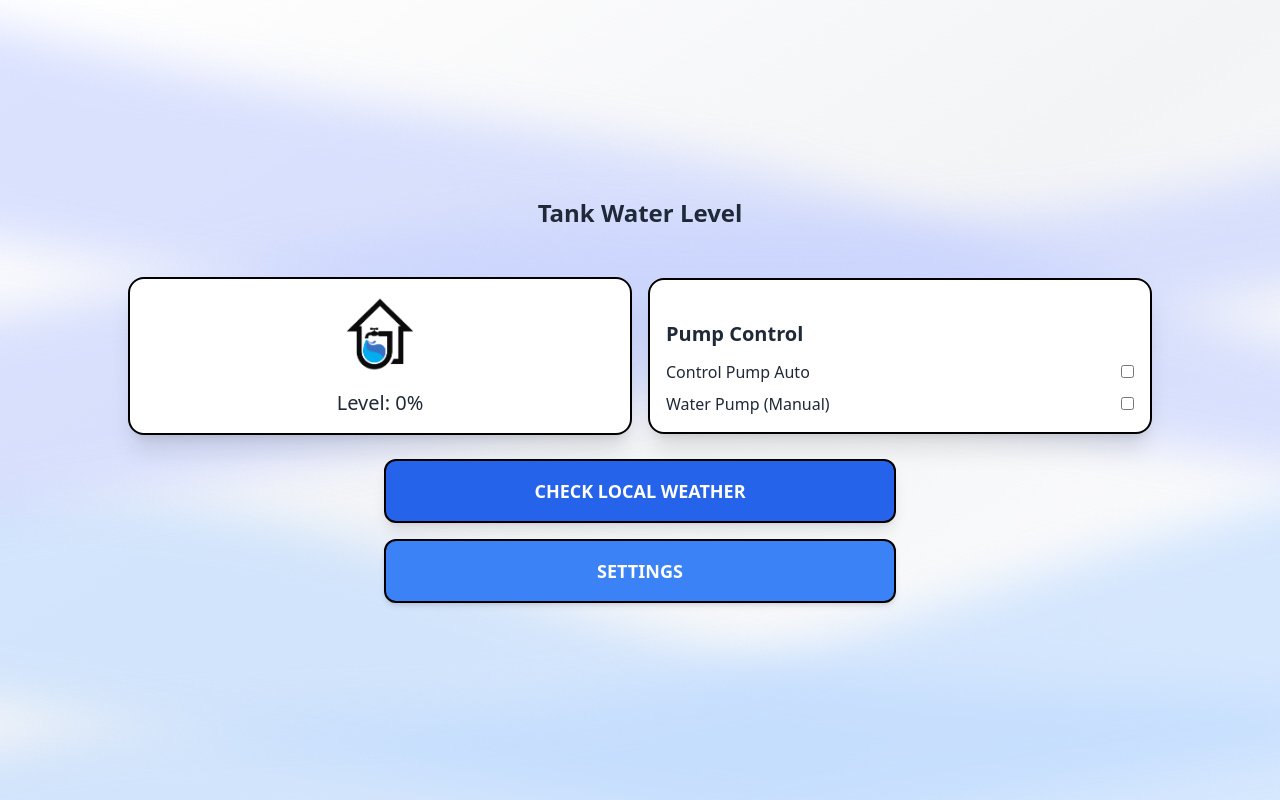
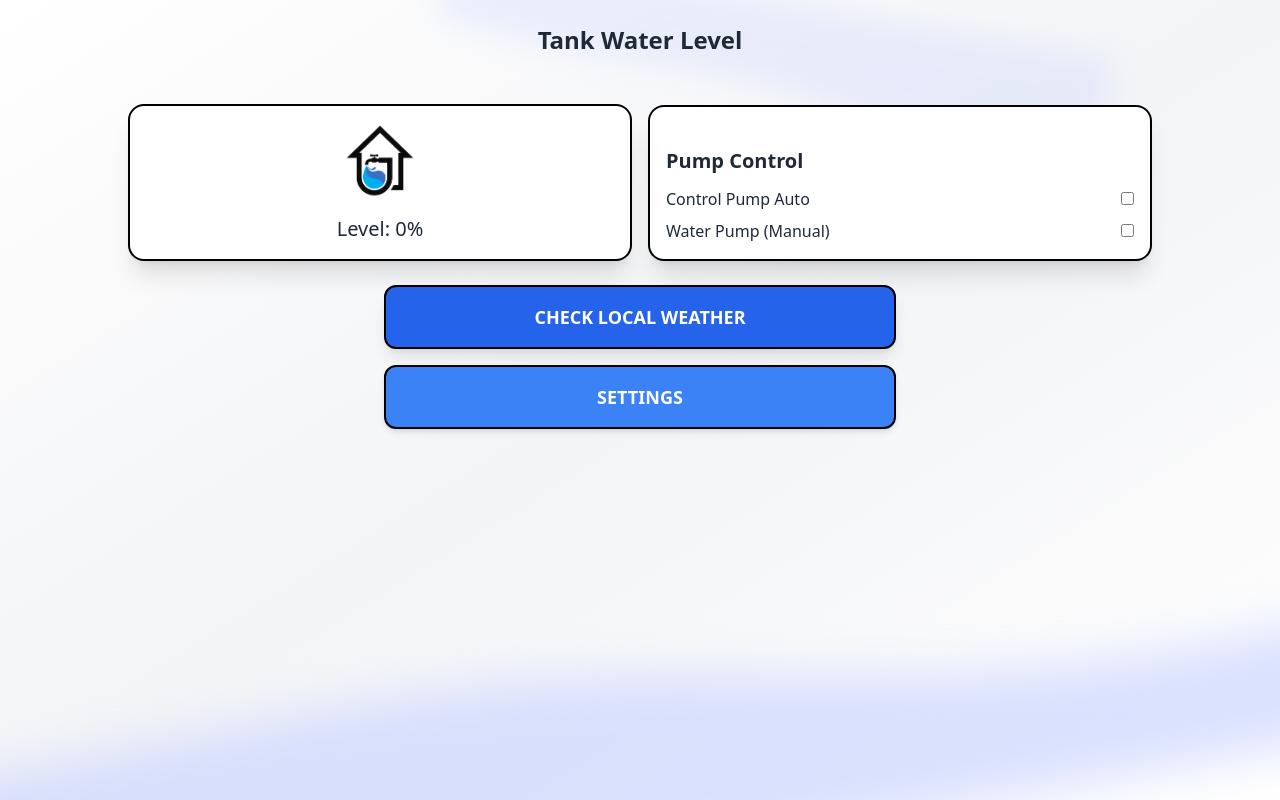
Before and after one commit to maryamsafdar/Smart-Water-Tank, a Next.js app in the folder smart-water-tank/: page /dashboard in a window 1280 px wide. Built offline with nearby package versions, Linux system fonts and the light colour scheme.

Commit message:
first commit

```diff
--- a/smart-water-tank/src/app/dashboard/page.tsx
+++ b/smart-water-tank/src/app/dashboard/page.tsx
@@ -1,41 +1,32 @@
 "use client";
-import { useRouter } from "next/navigation"; // ✅ Step 1: Import
+import { useRouter } from "next/navigation";
 import Header from "@/components/Header";
 import PumpControl from "@/components/PumpControl";
 import TankDisplay from "@/components/TankDisplay";
 
 export default function Dashboard() {
-  const router = useRouter(); // ✅ Step 2: Initialize router
-  const router1 = useRouter(); // ✅ Step 2: Initialize router
-
+  const router = useRouter();
+  const router1 = useRouter();
 
   return (
-    <div className="relative min-h-screen w-full bg-gradient-to-br from-white via-gray-100 to-white text-gray-800 flex justify-center items-center p-6 overflow-hidden">
+    <div className="relative min-h-screen w-full bg-gradient-to-br from-white via-gray-100 to-white text-gray-800 flex justify-center items-start pt-4 pb-6 px-6 overflow-hidden">
 
-       {/* Top Diagonal Blurred Waves */}
-      <div className="absolute top-[-10%] left-[-20%] w-[160%] rotate-[10deg] z-0 filter blur-xl opacity-70">
-        <svg className="w-full" viewBox="0 0 1440 320">
-          <path fill="#c7d2fe" fillOpacity="0.9" d="M0,160L60,165.3C120,171,240,181,360,181.3C480,181,600,171,720,181.3C840,192,960,224,1080,234.7C1200,245,1320,235,1380,229.3L1440,224L1440,320L1380,320C1320,320,1200,320,1080,320C960,320,840,320,720,320C600,320,480,320,360,320C240,320,120,320,60,320L0,320Z" />
-        </svg>
-        <svg className="w-full" viewBox="0 0 1440 320">
-          <path fill="#bfdbfe" fillOpacity="0.9" d="M0,224L60,208C120,192,240,160,360,160C480,160,600,192,720,197.3C840,203,960,181,1080,165.3C1200,149,1320,139,1380,133.3L1440,128L1440,320L1380,320C1320,320,1200,320,1080,320C960,320,840,320,720,320C600,320,480,320,360,320C240,320,120,320,60,320L0,320Z" />
+      {/* Top Diagonal Blurred Waves — reduced height and opacity */}
+      <div className="absolute top-0 left-[-20%] w-[160%] rotate-[10deg] z-0 filter blur-lg opacity-40">
+        <svg className="w-full h-[150px]" viewBox="0 0 1440 320">
+          <path fill="#c7d2fe" fillOpacity="0.8" d="M0,160L60,165.3C120,171,240,181,360,181.3C480,181,600,171,720,181.3C840,192,960,224,1080,234.7C1200,245,1320,235,1380,229.3L1440,224L1440,0L0,0Z" />
         </svg>
       </div>
 
       {/* Bottom Diagonal Blurred Waves */}
       <div className="absolute bottom-[-10%] right-[-20%] w-[160%] rotate-[-10deg] z-0 filter blur-xl opacity-70">
         <svg className="w-full" viewBox="0 0 1440 320">
-          <path fill="#c7d2fe" fillOpacity="0.9" d="M0,160L60,165.3C120,171,240,181,360,181.3C480,181,600,171,720,181.3C840,192,960,224,1080,234.7C1200,245,1320,235,1380,229.3L1440,224L1440,320L1380,320C1320,320,1200,320,1080,320C960,320,840,320,720,320C600,320,480,320,360,320C240,320,120,320,60,320L0,320Z" />
-        </svg>
-        <svg className="w-full" viewBox="0 0 1440 320">
-          <path fill="#bfdbfe" fillOpacity="0.9" d="M0,224L60,208C120,192,240,160,360,160C480,160,600,192,720,197.3C840,203,960,181,1080,165.3C1200,149,1320,139,1380,133.3L1440,128L1440,320L1380,320C1320,320,1200,320,1080,320C960,320,840,320,720,320C600,320,480,320,360,320C240,320,120,320,60,320L0,320Z" />
+          <path fill="#c7d2fe" fillOpacity="0.9" d="M0,160L60,165.3C120,171,240,181,360,181.3C480,181,600,171,720,181.3C840,192,960,224,1080,234.7C1200,245,1320,235,1380,229.3L1440,224L1440,320L0,320Z" />
         </svg>
       </div>
 
-
       {/* Main Content */}
-      <div className="flex flex-col items-center z-10 w-full max-w-5xl">
-
+      <div className="flex flex-col items-center z-10 w-full max-w-5xl mt-2">
         <div className="w-full text-center mb-6">
           <Header title="Tank Water Level" />
         </div>
@@ -65,7 +56,6 @@ export default function Dashboard() {
             SETTINGS
           </button>
         </div>
-
       </div>
     </div>
   );
```
